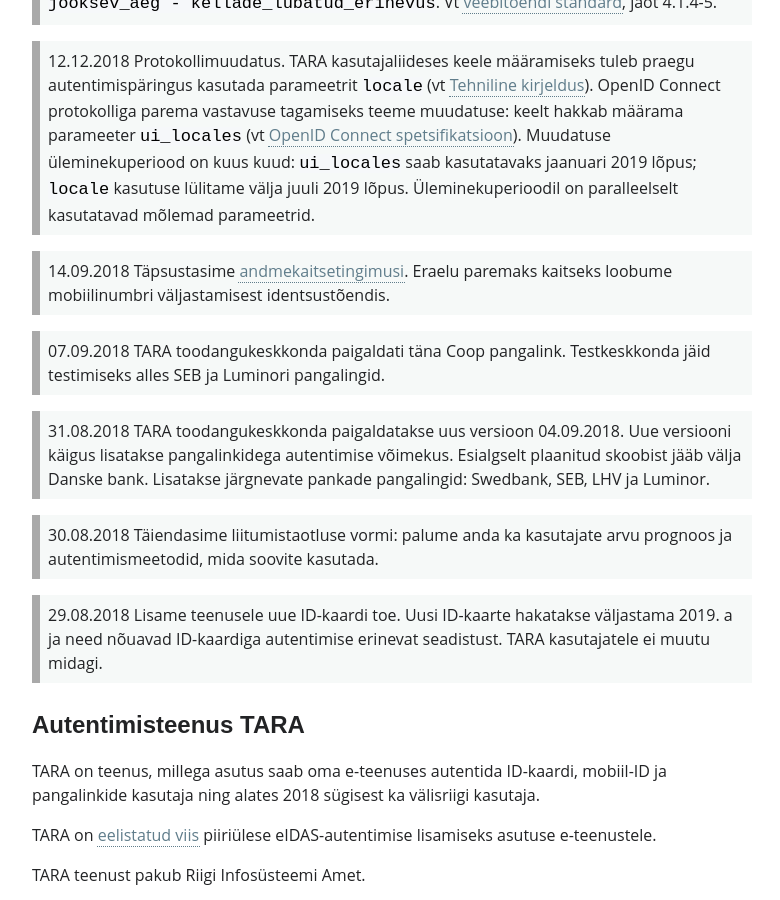
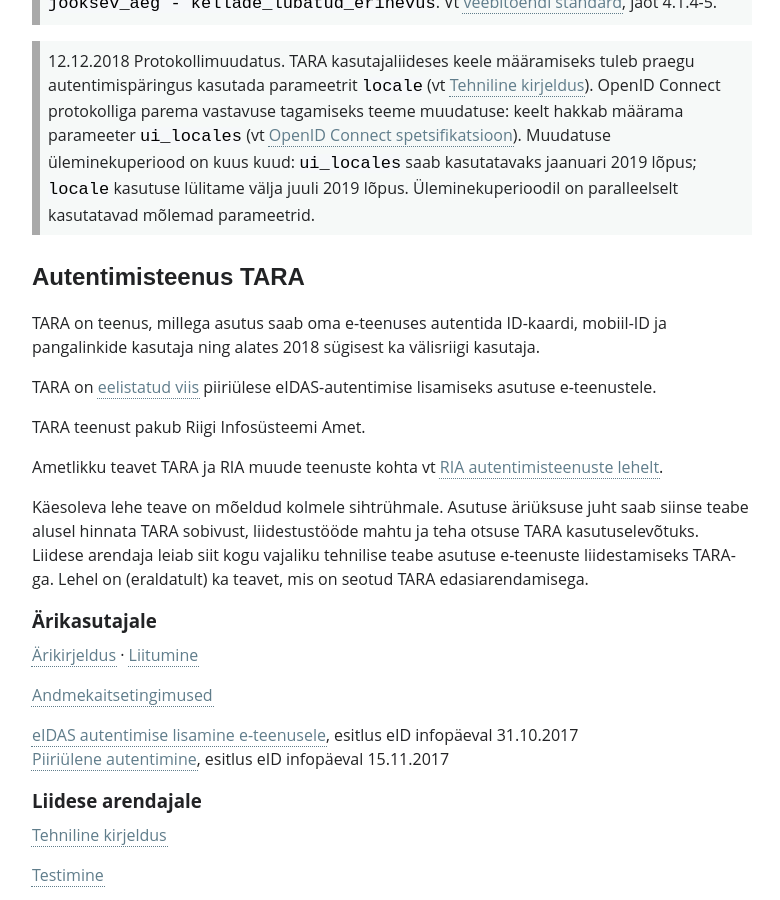
Before and after one commit to e-gov/TARA-Doku, a Jekyll site: the page built from index.md, in a window 1280 px wide and 900 px high, scrolled down 391 px. Shown: the whole window, without its empty margins (0-780 px from the left). Built offline with Jekyll 4.4.1, drawn with Linux system fonts in a browser that asks for light colours.

Commit message:
Update index.md

```diff
--- a/index.md
+++ b/index.md
@@ -11,21 +11,6 @@ permalink: /
 {: .note}
 
 12.12.2018 Protokollimuudatus. TARA kasutajaliideses keele määramiseks tuleb praegu autentimispäringus kasutada parameetrit `locale` (vt [Tehniline kirjeldus](TehnilineKirjeldus#41-autentimisp%C3%A4ring)). OpenID Connect protokolliga parema vastavuse tagamiseks teeme muudatuse: keelt hakkab määrama parameeter `ui_locales` (vt [OpenID Connect spetsifikatsioon](https://openid.net/specs/openid-connect-core-1_0.html#AuthRequest)). Muudatuse üleminekuperiood on kuus kuud: `ui_locales` saab kasutatavaks jaanuari 2019 lõpus;  `locale` kasutuse lülitame välja juuli 2019 lõpus. Üleminekuperioodil on paralleelselt kasutatavad mõlemad parameetrid.
-{: .note}
-
-14.09.2018 Täpsustasime [andmekaitsetingimusi](Isikuandmed). Eraelu paremaks kaitseks loobume mobiilinumbri väljastamisest identsustõendis.
-{: .note}
-
-07.09.2018 TARA toodangukeskkonda paigaldati täna Coop pangalink. Testkeskkonda jäid testimiseks alles SEB ja Luminori pangalingid.
-{: .note}
-
-31.08.2018 TARA toodangukeskkonda paigaldatakse uus versioon 04.09.2018. Uue versiooni käigus lisatakse pangalinkidega autentimise võimekus. Esialgselt plaanitud skoobist jääb välja Danske bank. Lisatakse järgnevate pankade pangalingid: Swedbank, SEB, LHV ja Luminor.
-{: .note}
-
-30.08.2018 Täiendasime liitumistaotluse vormi: palume anda ka kasutajate arvu prognoos ja autentimismeetodid, mida soovite kasutada.
-{: .note}
-
-29.08.2018 Lisame teenusele uue ID-kaardi toe. Uusi ID-kaarte hakatakse väljastama 2019. a ja need nõuavad ID-kaardiga autentimise erinevat seadistust. TARA kasutajatele ei muutu midagi.
 {: .note}
 
 # Autentimisteenus TARA
```
